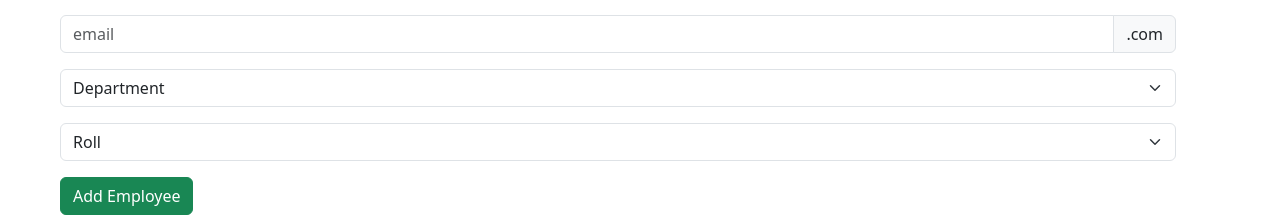
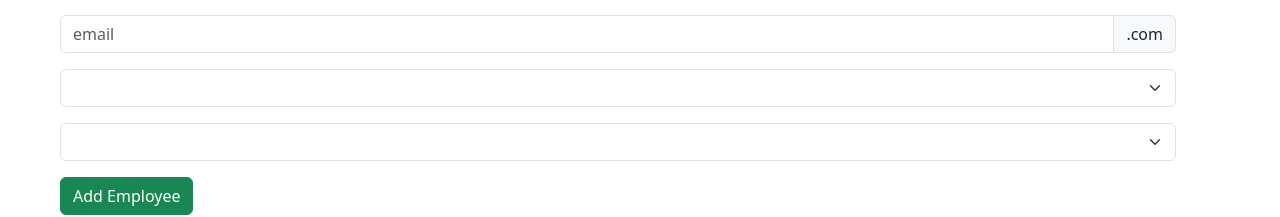
Before and after one commit to owinluck/Employee-App-Front-End, an Angular app: page / in a window 1280 px wide. Shown: the part 261-478 px from the top of the page. Built offline with nearby package versions, Linux system fonts and the light colour scheme.

Commit message:
call Add API

```diff
--- a/src/app/page/manage-emp/manage-emp.component.html
+++ b/src/app/page/manage-emp/manage-emp.component.html
@@ -4,21 +4,21 @@
 
     <div class="input-group mb-3">
         <span class="input-group-text" id="basic-addon1"></span>
-        <input type="text" class="form-control" placeholder="First Name" aria-label="Username" [(ngModel)]="firstName" aria-describedby="basic-addon1">
+        <input type="text" class="form-control" placeholder="First Name" aria-label="Username" [(ngModel)]="employeeOb.firstName" aria-describedby="basic-addon1">
       </div>
 
       <div class="input-group mb-3">
         <span class="input-group-text" id="basic-addon1"></span>
-        <input type="text" class="form-control" placeholder="Last Name" aria-label="Username" aria-describedby="basic-addon1">
+        <input type="text" class="form-control" placeholder="Last Name" aria-label="Username" [(ngModel)]="employeeOb.lastName" aria-describedby="basic-addon1">
       </div>
 
       <div class="input-group mb-3">
-        <input type="text" class="form-control" placeholder="email" aria-label="Recipient's username" aria-describedby="basic-addon2">
+        <input type="text" class="form-control" placeholder="email" [(ngModel)]="employeeOb.email" aria-label="Recipient's username" aria-describedby="basic-addon2">
         <span class="input-group-text" id="basic-addon2">.com</span>
       </div>
 
       <div class="input-group mb-3">
-        <select class="form-select" aria-label="Default select example">
+        <select class="form-select" aria-label="Default select example" id="department" required [(ngModel)]="employeeOb.departmentId" >
             <option selected>Department</option>
             <option value="1">One</option>
             <option value="2">Two</option>
@@ -28,7 +28,7 @@
 
       <div class="input-group mb-3">
 
-        <select class="form-select" aria-label="Default select example">
+        <select class="form-select" aria-label="Default select example" [(ngModel)]="employeeOb.rollId">
             <option selected>Roll</option>
             <option value="1">One</option>
             <option value="2">Two</option>
--- a/src/app/page/manage-emp/manage-emp.component.ts
+++ b/src/app/page/manage-emp/manage-emp.component.ts
@@ -1,18 +1,36 @@
+import { CommonModule } from '@angular/common';
+import { HttpClient, HttpClientModule } from '@angular/common/http';
 import { Component } from '@angular/core';
 import { FormsModule } from '@angular/forms';
+import { first } from 'rxjs';
 
 @Component({
   selector: 'app-manage-emp',
   standalone: true,
-  imports: [FormsModule],
+  imports: [FormsModule,HttpClientModule,CommonModule],
   templateUrl: './manage-emp.component.html',
   styleUrl: './manage-emp.component.css'
 })
 export class ManageEmpComponent {
 
-  public firstName:String =""
+  public employeeOb={
+
+    firstName:"",
+    lastName:"",
+    email:"",
+    departmentId:"",
+    rollId:""
+  }
+
+  constructor(private http:HttpClient){}
 
   addEmployee(){
-    alert(this.firstName)
+
+    this.http.post("http://localhost:8080/emp-controller/add-employee",this.employeeOb).subscribe(
+      (data) =>{
+        console.log(data);
+
+      }
+    )
   }
 }
```
